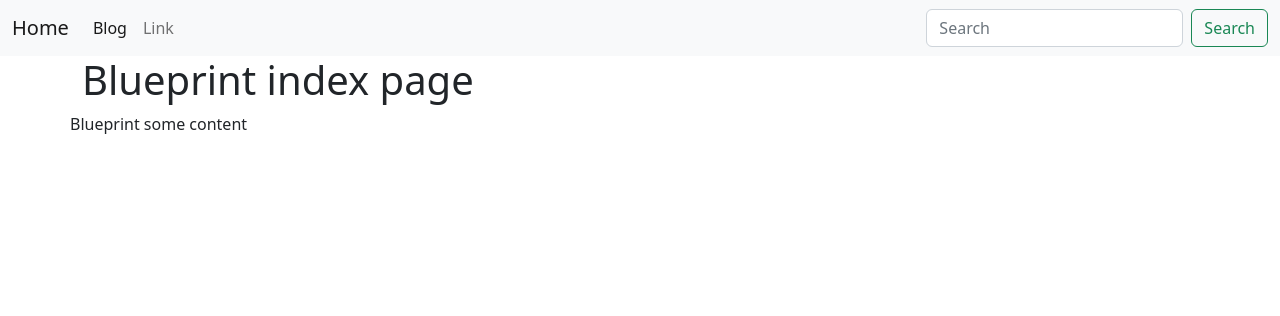
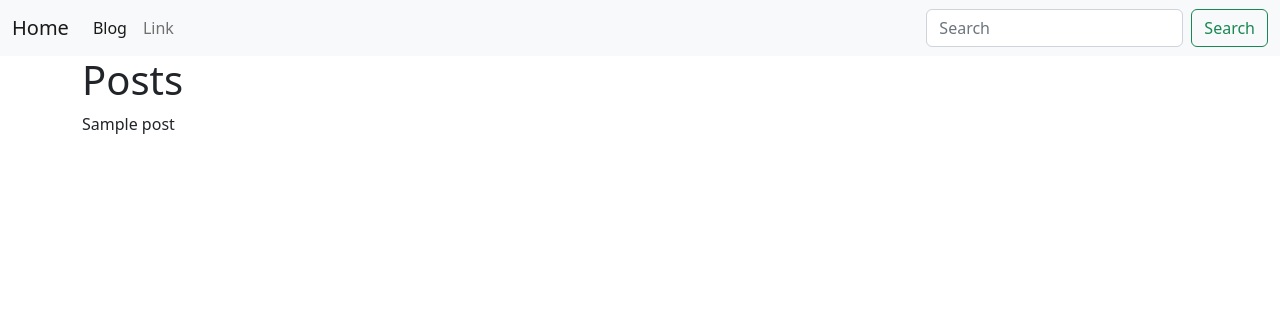
Before and after one commit to a-yanovskiy/blog_on_flask, a Python web app: template app/posts/templates/posts/index.html in a window 1280 px wide. Shown: the top 316 px of the page. Run offline with Jinja, Linux system fonts and the light colour scheme; the template is opened without the code that fills it: most values are stand-ins (such as "Sample title", 1, 10 or a date in 2020).

Commit message:
content: list of posts

```diff
--- a/app/posts/templates/posts/index.html
+++ b/app/posts/templates/posts/index.html
@@ -5,9 +5,13 @@ Blueprint index page
 {% endblock %}
 
 {% block content_title %}
-Blueprint index page
+Posts
 {% endblock %}
 
 {% block content %}
-Blueprint some content
+    {% for post in posts %}
+        <p>
+            {{ post.title }}
+        </p>
+    {% endfor %}
 {% endblock %}
```
Also changed, not shown: app/posts/blueprint.py (+5 -4 lines).
